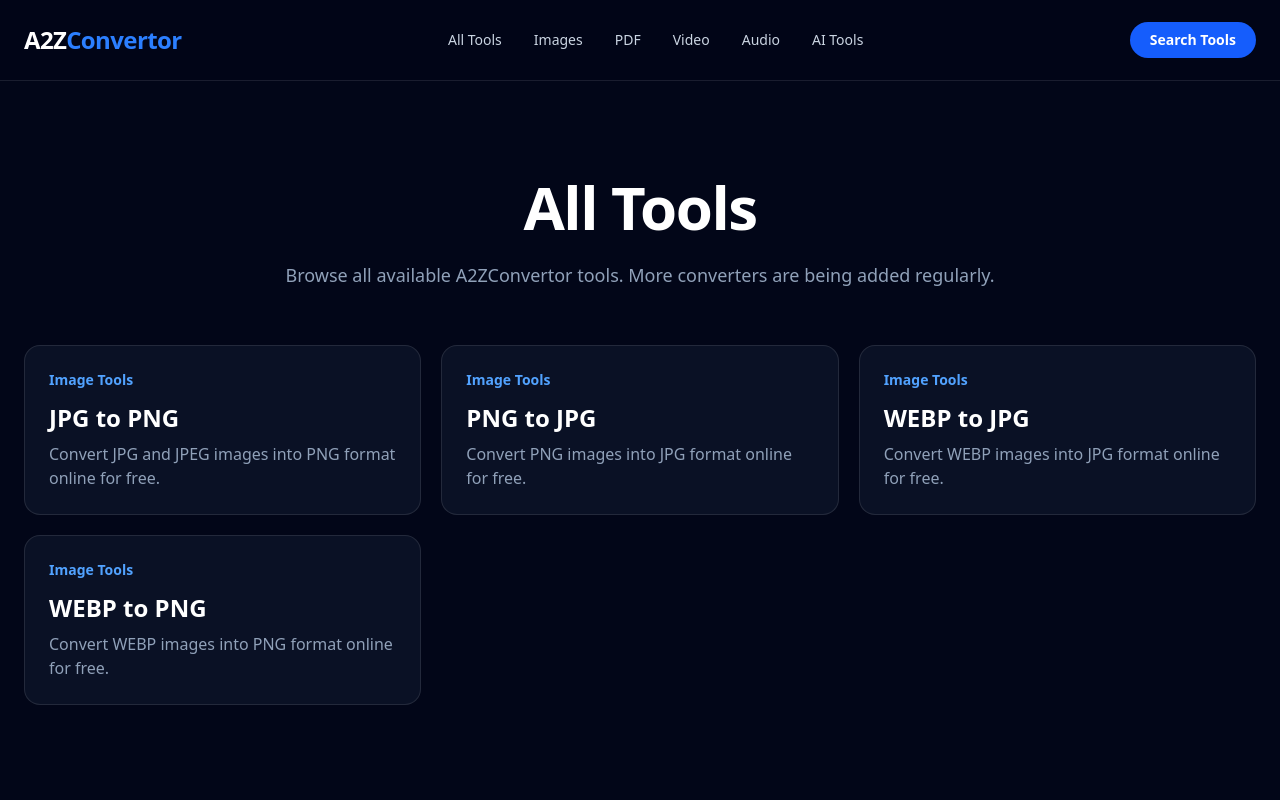
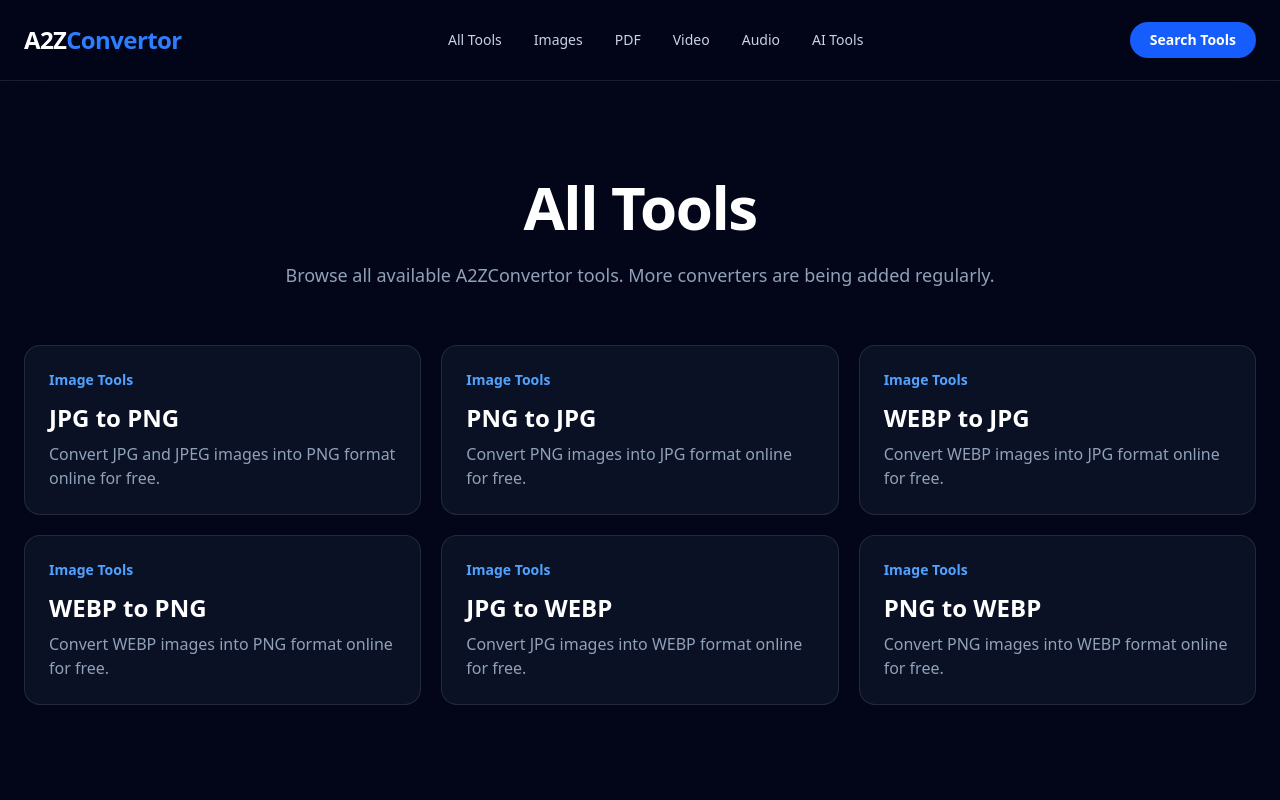
Before and after one commit to gigsbay/a2zconvertor, a Next.js app: page /tools in a window 1280 px wide. Shown: the top 800 px of the page. Built offline with nearby package versions, Linux system fonts and the light colour scheme.

Commit message:
Fix tools directory links

```diff
--- a/data/tools.ts
+++ b/data/tools.ts
@@ -47,6 +47,30 @@
     outputLabel: "PNG",
     category: "Image Tools",
   },
+  {
+  slug: "jpg-to-webp",
+  name: "JPG to WEBP",
+  title: "JPG to WEBP Converter",
+  description:
+    "Convert JPG images into WEBP format online for free.",
+  inputFormat: "jpeg",
+  inputLabel: "JPG",
+  outputFormat: "webp",
+  outputLabel: "WEBP",
+  category: "Image Tools",
+},
+{
+  slug: "png-to-webp",
+  name: "PNG to WEBP",
+  title: "PNG to WEBP Converter",
+  description:
+    "Convert PNG images into WEBP format online for free.",
+  inputFormat: "png",
+  inputLabel: "PNG",
+  outputFormat: "webp",
+  outputLabel: "WEBP",
+  category: "Image Tools",
+},
 ];
 
 export const popularTools = tools;
```
